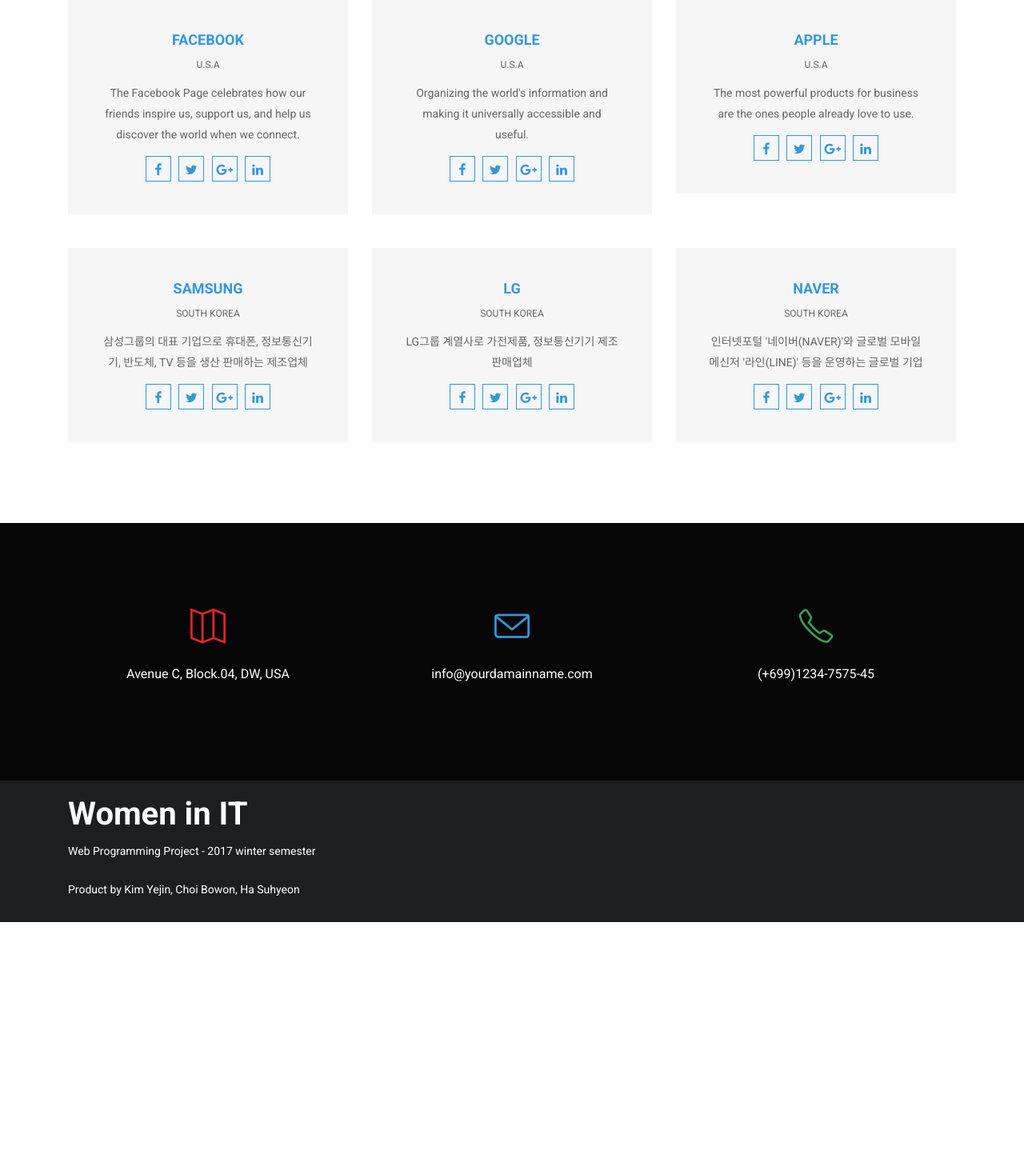
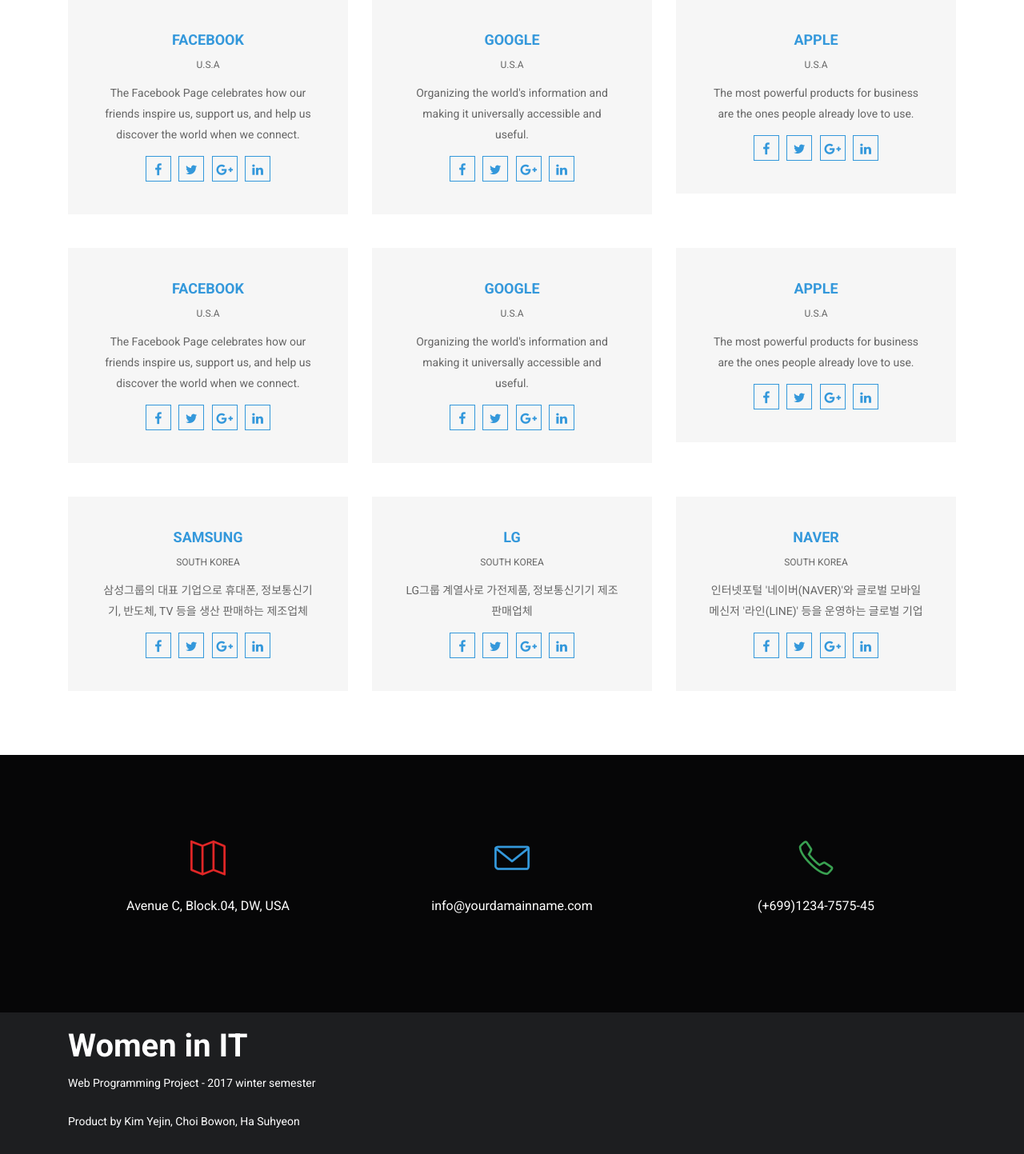
Before and after one commit to ChoiBowon/Web_Mentoring, a PHP site: page /Main2_Logout.php in a window 1280 px wide. Shown: the part 1879-3322 px from the top of the page at 80% size. Before the commit the page ends 3032 px from the top, so only its background shows below. Run offline with PHP 8.4, Linux system fonts and the light colour scheme; the visitor is signed in with stand-in values (Sample User, id 1); data that the repository does not hold is empty.

Commit message:
Add files via upload
최종

```diff
--- a/DashBoard.php
+++ b/DashBoard.php
@@ -3,6 +3,7 @@ require_once("connect.php");
 $result = mysqli_query($conn,'SELECT*FROM post');
 
 session_start();
+
  ?>
 <!DOCTYPE html>
 <html lang="en">
@@ -149,8 +150,8 @@ session_start();
             <div class='form-group'>
               <select name='select' class='form-control'>
                 <option>게시글</option>
+                <option>멘토링</option>
                 <option>후기</option>
-                <option>답글</option>
               </select>
               <br>
               <label for='title' style='color:#fff; font-size:20px' >Title</label>
--- a/Main.php
+++ b/Main.php
@@ -161,6 +161,7 @@ This spacious space is for you. Lead each other as a female developer or a stude
                   <div class="form-group">
                     <div class="col-md-10">
                         <h3><a href="#">ID</a></h3>
+
                       <input type="text" name="userID" id="user_login" class="form-control" placeholder="userID">
                     </div>
                   </div>
--- a/Main2_Logout.php
+++ b/Main2_Logout.php
@@ -2,6 +2,7 @@
 require_once("connect.php");
 $result = mysqli_query($conn,'SELECT*FROM post');
 session_start();
+//include("login.php");
 
  ?>
 <!DOCTYPE html>
@@ -277,6 +278,66 @@ session_start();
           <div class="col-md-4 col-sm-6 col-xs-12">
             <div class="single-team wow fadeInLeft" data-wow-duration="1000ms" data-wow-delay="400ms">
               <div class="team-content">
+                <h4 class="tem-member">Facebook</h4>
+                <h6>U.S.A</h6>
+                <p>The Facebook Page celebrates how our friends inspire us, support us, and help us discover the world when we connect.</p>
+                <ul class="team-social">
+                  <li><a href="#"><i class="fa fa-facebook"></i></a>
+                  </li>
+                  <li><a href="#"><i class="fa fa-twitter"></i></a>
+                  </li>
+                  <li><a href="#"><i class="fa fa-google-plus"></i></a>
+                  </li>
+                  <li><a href="#"><i class="fa fa-linkedin"></i></a>
+                  </li>
+                </ul>
+              </div>
+            </div>
+          </div>
+          <div class="col-md-4 col-sm-6 col-xs-12">
+            <div class="single-team wow fadeInDown" data-wow-duration="1000ms" data-wow-delay="500ms">
+              <div class="team-content">
+                <h4 class="tem-member">Google</h4>
+                <h6>U.S.A</h6>
+                <p>Organizing the world's information and making it universally accessible and useful.</p>
+                <ul class="team-social">
+                  <li><a href="#"><i class="fa fa-facebook"></i></a>
+                  </li>
+                  <li><a href="#"><i class="fa fa-twitter"></i></a>
+                  </li>
+                  <li><a href="#"><i class="fa fa-google-plus"></i></a>
+                  </li>
+                  <li><a href="#"><i class="fa fa-linkedin"></i></a>
+                  </li>
+                </ul>
+              </div>
+            </div>
+          </div>
+          <div class="col-md-4 col-sm-6 col-xs-12">
+            <div class="single-team wow fadeInRight" data-wow-duration="1000ms" data-wow-delay="400ms">
+              <div class="team-content">
+                <h4 class="tem-member">Apple</h4>
+                <h6>U.S.A</h6>
+                <p>The most powerful products for business are the ones people already love to use.</p>
+                <ul class="team-social">
+                  <li><a href="#"><i class="fa fa-facebook"></i></a>
+                  </li>
+                  <li><a href="#"><i class="fa fa-twitter"></i></a>
+                  </li>
+                  <li><a href="#"><i class="fa fa-google-plus"></i></a>
+                  </li>
+                  <li><a href="#"><i class="fa fa-linkedin"></i></a>
+                  </li>
+                </ul>
+              </div>
+            </div>
+        </div>
+      </div>
+      <br><br>
+      <div class="row">
+        <div class="col-md-4 col-sm-6 col-xs-12">
+          <div class="single-team wow fadeInLeft" data-wow-duration="1000ms" data-wow-delay="400ms">
+            <div class="team-content">
               <h4 class="tem-member">Samsung</h4>
               <h6>South Korea</h6>
               <p>삼성그룹의 대표 기업으로 휴대폰, 정보통신기기, 반도체, TV 등을 생산 판매하는 제조업체</p>
@@ -328,7 +389,6 @@ session_start();
                 <li><a href="#"><i class="fa fa-linkedin"></i></a>
                 </li>
               </ul>
-            </div>
             </div>
           </div>
         </div>
--- a/accept.php
+++ b/accept.php
@@ -12,11 +12,8 @@ require_once("connect.php");
  $bool=TRUE;
  $sql= mysqli_query($conn, "UPDATE matching SET isMentor='True' WHERE mentor_id='".$idmentor."' and mentee_id='".$idmentee."'");
 
- header("Location:Mentoring.php");
-=======
  echo ("<script>alert('매칭되었습니다!');history.go(-1);</script>");
 
  header("Location:Mentoring.php");
->>>>>>> master
 
 ?>
--- a/dashprocess.php
+++ b/dashprocess.php
@@ -7,7 +7,7 @@ if($_POST['select'] == '게시글') { // select태그를 확인하여 어떤 DB
 } else if($_POST['select'] == '후기'){
   $category = '후기';
 } else {
-  $category = '답글';
+  $category = '멘토링';
 }
 
   $title = htmlspecialchars($_POST['title']); // 글저장에 태그표시 가능하게
--- a/login.php
+++ b/login.php
@@ -5,17 +5,19 @@ require_once("connect.php");
     $userId = $_POST['userID'];
     $pass = $_POST['password'];
 
- $sql="SELECT id FROM member WHERE id='$userId' and password='$pass'";
+ $sql="SELECT id, name FROM member WHERE id='$userId' and password='$pass'";
  $result = mysqli_query($conn, $sql);
+$row = mysqli_fetch_assoc( $result );
 
  $count=mysqli_num_rows($result);
 
  if($count==1)  //count가 1이라는 것은 아이디와 패스워드가 일치하는 db가 하나 있음을 의미
    {
        session_start();
+      //  session_write_close();
        //session_register("userId");
        $_SESSION['userId']=$userId;
-       $_SESSION['name']=$name;
+       $_SESSION['name']=$row['name'];
        $_SESSION['role']=$role;
 
        header("location: Main2_Logout.php"); //로그인 성공 시 Main2_Logout.php 로 이동
```
Also changed, not shown: SignUpprocess.php (+14 -8 lines). Lines whose indentation alone changed are shown as unchanged.
